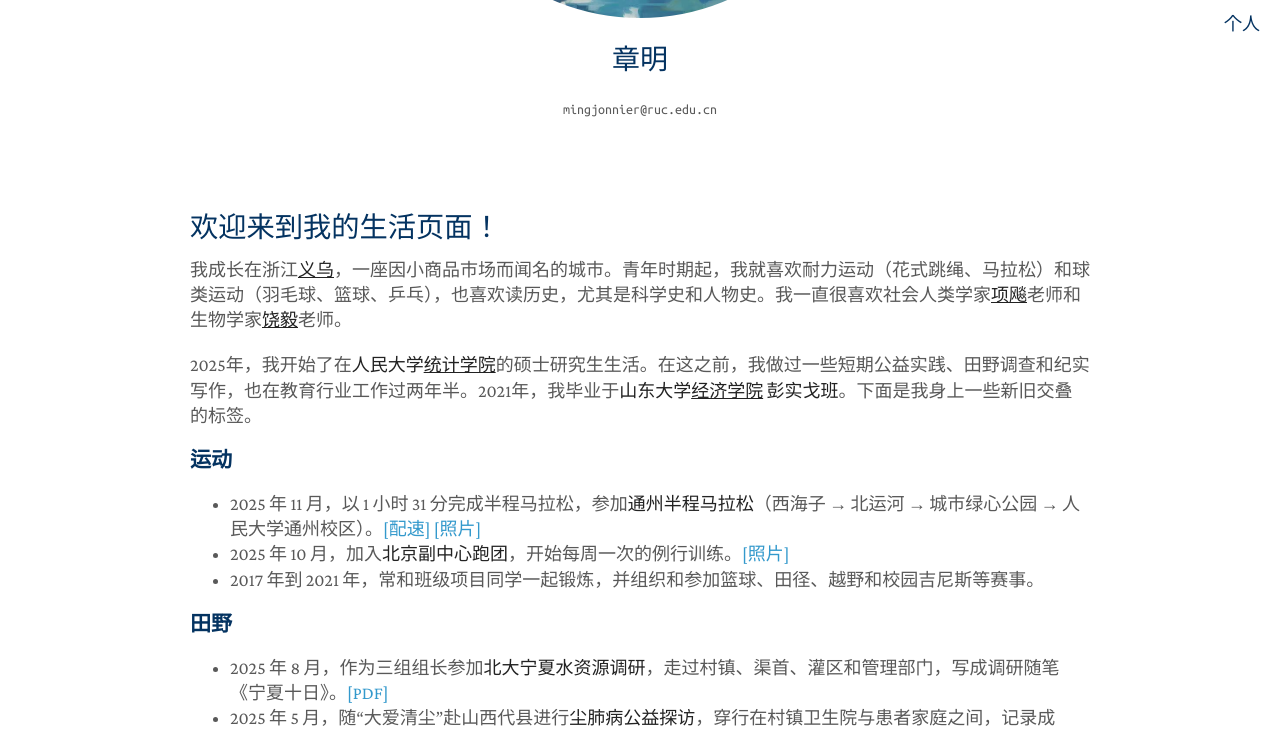
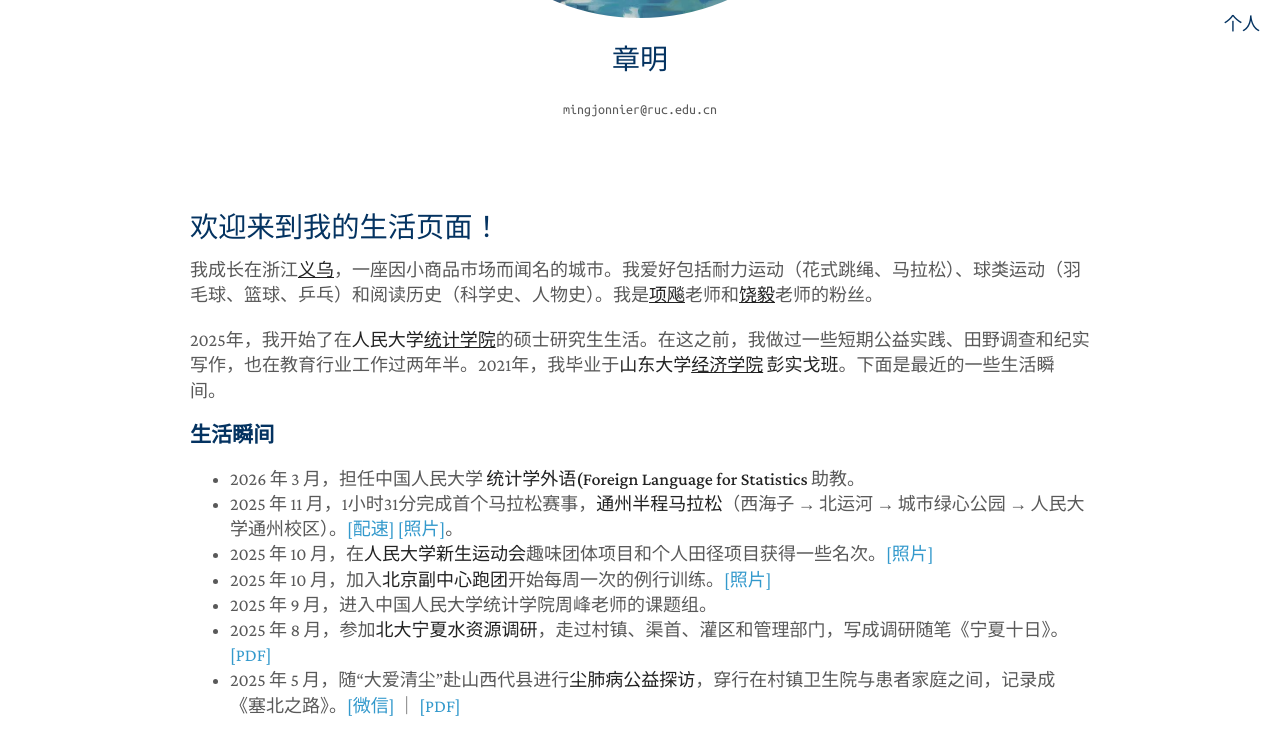
Before and after one commit to zhangming4153/zhangming4153.github.io, a Jekyll site: the page built from cn/index.md, in a window 1280 px wide and 1400 px high, scrolled down 477 px. Shown: the top 732 px of the window. Built offline with Jekyll 4.4.1, drawn with Linux system fonts in a browser that asks for light colours; a style sheet for code colours, icons or effects is not loaded; some of the changed text lies outside the part shown.

Commit message:
Update index.md

```diff
--- a/cn/index.md
+++ b/cn/index.md
@@ -5,25 +5,20 @@ title: 章明
 ---
 ## 欢迎来到我的生活页面！
 
-我成长在浙江<a href="https://en.wikipedia.org/wiki/Yiwu"><strong><u>义乌</u></strong></a>，一座因小商品市场而闻名的城市。青年时期起，我就喜欢耐力运动（花式跳绳、马拉松）和球类运动（羽毛球、篮球、乒乓），也喜欢读历史，尤其是科学史和人物史。我一直很喜欢社会人类学家<a href="https://baike.baidu.com/item/项飙/23318243"><strong><u>项飚</u></strong></a>老师和生物学家<a href="https://en.wikipedia.org/wiki/Rao_Yi"><strong><u>饶毅</u></strong></a>老师。
+我成长在浙江<a href="https://en.wikipedia.org/wiki/Yiwu"><strong><u>义乌</u></strong></a>，一座因小商品市场而闻名的城市。我爱好包括耐力运动（花式跳绳、马拉松）、球类运动（羽毛球、篮球、乒乓）和阅读历史（科学史、人物史）。我是<a href="https://baike.baidu.com/item/项飙/23318243"><strong><u>项飚</u></strong></a>老师和<a href="https://en.wikipedia.org/wiki/Rao_Yi"><strong><u>饶毅</u></strong></a>老师的粉丝。
 
-2025年，我开始了在**人民大学**<a href="http://stat.ruc.edu.cn"><strong><u>统计学院</u></strong></a>的硕士研究生生活。在这之前，我做过一些短期公益实践、田野调查和纪实写作，也在教育行业工作过两年半。2021年，我毕业于**山东大学**<a href="https://www.econ.sdu.edu.cn"><strong><u>经济学院</u></strong></a> **彭实戈班**。下面是我身上一些新旧交叠的标签。
+2025年，我开始了在**人民大学**<a href="http://stat.ruc.edu.cn"><strong><u>统计学院</u></strong></a>的硕士研究生生活。在这之前，我做过一些短期公益实践、田野调查和纪实写作，也在教育行业工作过两年半。2021年，我毕业于**山东大学**<a href="https://www.econ.sdu.edu.cn"><strong><u>经济学院</u></strong></a> **彭实戈班**。下面是最近的一些生活瞬间。
 
-### 运动
-- 2025 年 11 月，以 1 小时 31 分完成半程马拉松，参加**通州半程马拉松**（西海子 → 北运河 → 城市绿心公园 → 人民大学通州校区）。[[配速]](/assets/tongz_semimara.jpg) [[照片]](/assets/tongz_semimara_profile.jpg)
-- 2025 年 10 月，加入**北京副中心跑团**，开始每周一次的例行训练。[[照片]](/assets/tongz_group.png)
-- 2017 年到 2021 年，常和班级项目同学一起锻炼，并组织和参加篮球、田径、越野和校园吉尼斯等赛事。
+### 生活瞬间
+- 2026 年 3 月，担任中国人民大学 **统计学外语(Foreign Language for Statistics** 助教。
+- 2025 年 11 月，1小时31分完成首个马拉松赛事，**通州半程马拉松**（西海子 → 北运河 → 城市绿心公园 → 人民大学通州校区）。[[配速]](/assets/tongz_semimara.jpg) [[照片]](/assets/tongz_semimara_profile.jpg)。
+- 2025 年 10 月，在**人民大学新生运动会**趣味团体项目和个人田径项目获得一些名次。[[照片]](/assets/统计学院_新生运动会.jpg)
+- 2025 年 10 月，加入**北京副中心跑团**开始每周一次的例行训练。[[照片]](/assets/tongz_group.png)
+- 2025 年 9 月，进入中国人民大学统计学院周峰老师的课题组。
+- 2025 年 8 月，参加**北大宁夏水资源调研**，走过村镇、渠首、灌区和管理部门，写成调研随笔《宁夏十日》。[[PDF]](/assets/Ningxia.pdf)
+- 2025 年 5 月，随“大爱清尘”赴山西代县进行**尘肺病公益探访**，穿行在村镇卫生院与患者家庭之间，记录成《塞北之路》。[[微信]](https://mp.weixin.qq.com/s/o8Zpdd-DVcAKxdC4jhWxGg) ｜ [[PDF]](/assets/Shanxi.pdf)
 
-### 田野
-- 2025 年 8 月，作为三组组长参加**北大宁夏水资源调研**，走过村镇、渠首、灌区和管理部门，写成调研随笔《宁夏十日》。[[PDF]](/assets/Ningxia.pdf)
-- 2025 年 5 月，随“大爱清尘”赴山西代县进行**尘肺病公益探访**，穿行在村镇卫生院与患者家庭之间，记录成《塞北之路》。[[微信]](https://mp.weixin.qq.com/s/o8Zpdd-DVcAKxdC4jhWxGg) ｜ [[PDF]](/assets/Shanxi.pdf)
-- 2017 年到 2019 年，曾跟随或带领团队调研济南的商铺与企业，也在学生社群中做过宣传推广，参与推动校企合作。
 
-### 教育
-- 2026 年春季，在人民大学担任 **统计学外语** 助教。
-- 2022 年到 2024 年，在国际本科和国内中学教育辅导行业工作，教授数学、英语和经济。学生们送给我一个外号，叫“**金牌讲师**”。
-- 2020 年秋季，在山东大学担任 **Python** 助教。
-
-## 照片（右二）
+### 照片（右二）
 
 ![image](/assets/people_0912.jpg)
```
